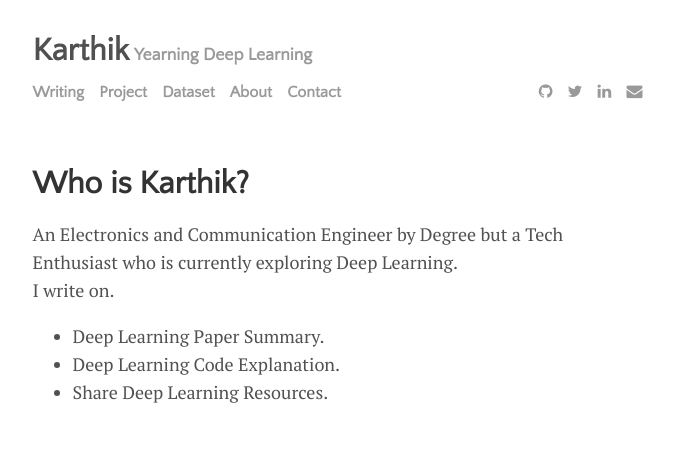
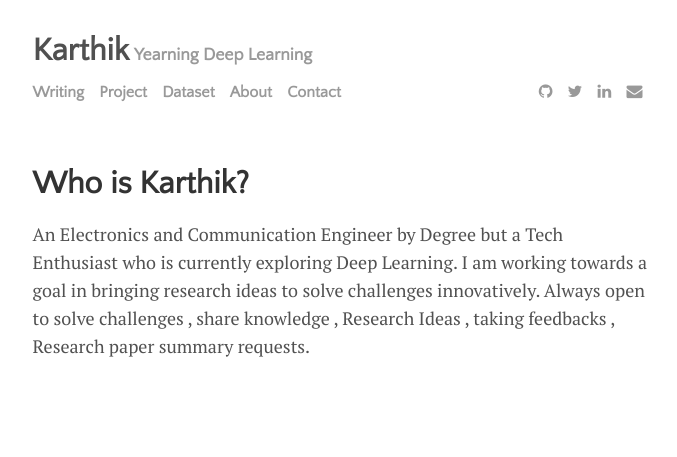
Before and after one commit to karthikziffer/karthikziffer.github.io, a Jekyll site: the page built from menu/about.md, in a window 1280 px wide. Shown: the top 457 px of the page, without its empty margins (300-977 px from the left). Built offline with Jekyll 4.4.1, drawn with Linux system fonts in a browser that asks for light colours; some of the changed text lies outside the part shown.

Commit message:
about changes

```diff
--- a/menu/about.md
+++ b/menu/about.md
@@ -9,10 +9,15 @@
 
 <!-- ![](../assets/img/me.png) -->
 
-An Electronics and Communication Engineer by Degree but a Tech Enthusiast who is currently exploring Deep Learning.
+An Electronics and Communication Engineer by Degree but a Tech Enthusiast who is currently exploring Deep Learning. I am working towards a goal in bringing research ideas to solve challenges innovatively. Always open to solve challenges , share knowledge , Research Ideas , taking feedbacks , Research paper summary requests.
 <br>
-I write on.
 
-- Deep Learning Paper Summary.
-- Deep Learning Code Explanation.
-- Share Deep Learning Resources.
+
+
+<br>
+
+<center>Thank You for Visiting. Below is a take away quote.</center>
+
+<p align="center">
+<img src="https://www.spiritbutton.com/wp-content/uploads/2017/06/Stay-positive-and-happy.-Work-hard-and-dont-give-up-hope.-Be-open-to-criticism-and-keep-learning.-Surround-yourself-with-happy-warm-and-genuine-people.-%E2%80%93-Tena-Desae.png" height = "550px" width="600px" >
+</p>
```
